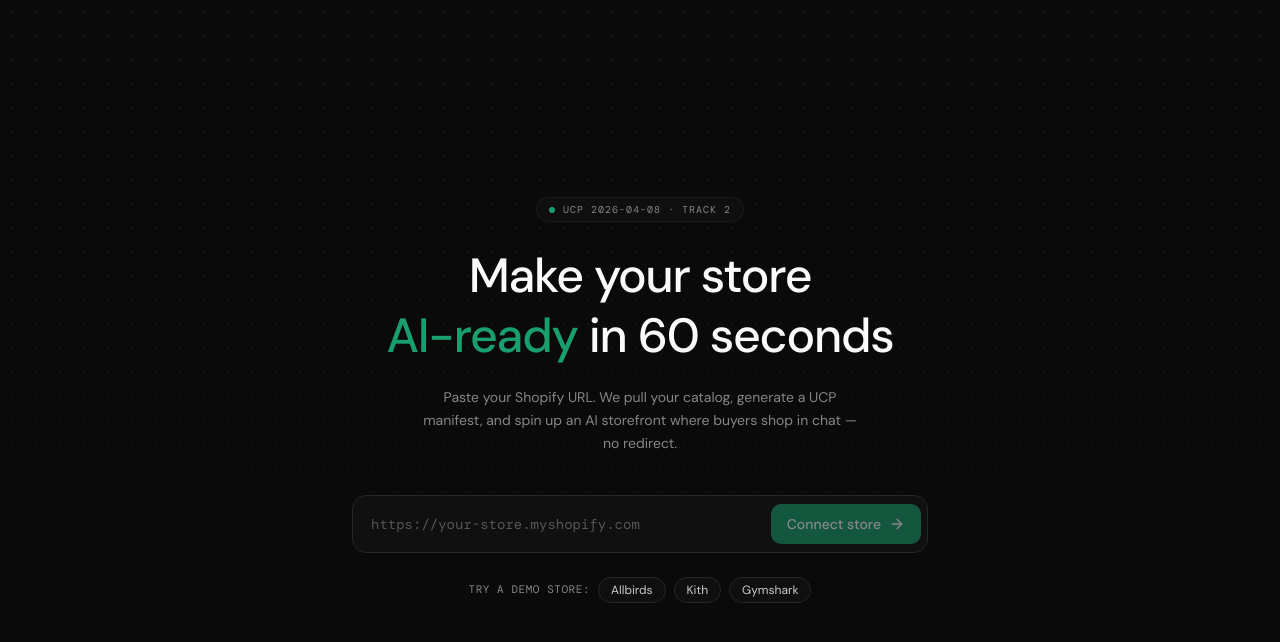
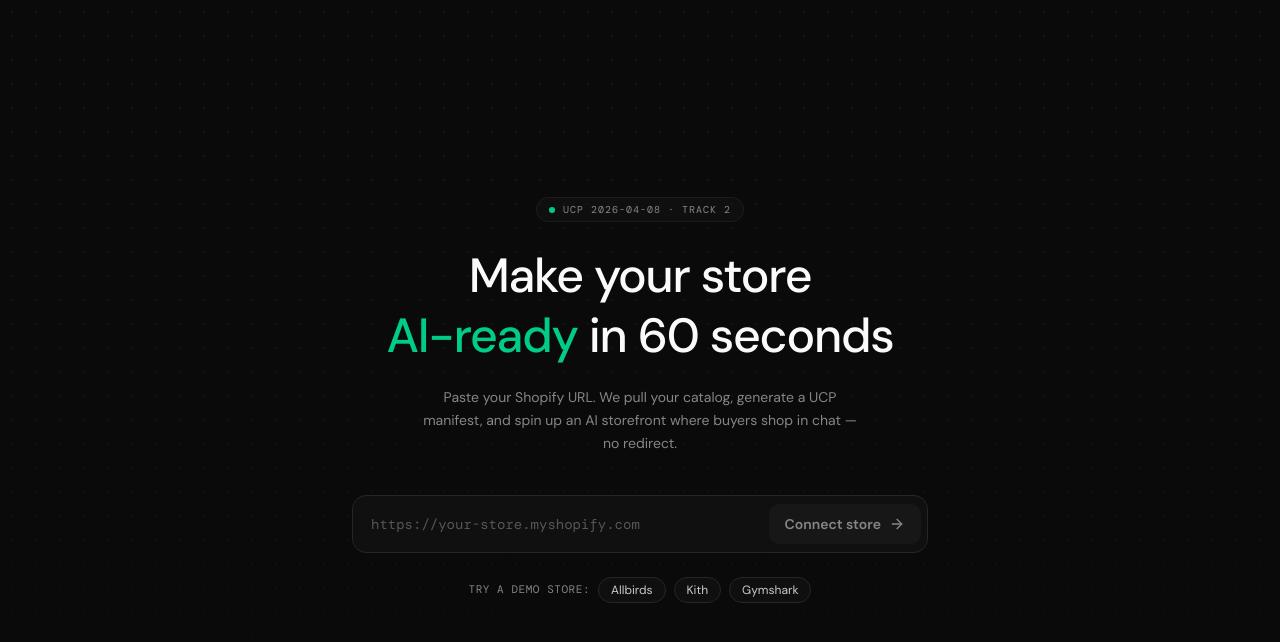
Before and after one commit to SK-AIPM404/ucp-agentic-commerce, a Next.js app: page / in a window 1280 px wide. Shown: the top 642 px of the page. Built offline with nearby package versions, Linux system fonts and the light colour scheme; a web font is replaced by a local one.

Commit message:
fix: enhance Connect store button visual clarity\n\nImprove active state contrast and add glow effect for better UX.

```diff
--- a/app/globals.css
+++ b/app/globals.css
@@ -14,9 +14,9 @@
   --popover: oklch(0.205 0 0);
   --popover-foreground: oklch(0.985 0 0);
 
-  /* Primary = teal action color #1D9E75 */
-  --primary: oklch(0.62 0.13 162);
-  --primary-foreground: oklch(0.99 0 0);
+  /* Primary = vivid teal action color */
+  --primary: oklch(0.74 0.17 162);
+  --primary-foreground: oklch(0.16 0.02 162);
 
   --secondary: oklch(0.205 0 0);
   --secondary-foreground: oklch(0.92 0 0);
@@ -32,7 +32,7 @@
 
   --border: oklch(0.27 0 0);
   --input: oklch(0.22 0 0);
-  --ring: oklch(0.62 0.13 162);
+  --ring: oklch(0.74 0.17 162);
 
   --chart-1: oklch(0.62 0.13 162);
   --chart-2: oklch(0.7 0.05 80);
@@ -145,7 +145,7 @@
   display: inline-block;
   width: 6px;
   height: 14px;
-  background: oklch(0.62 0.13 162);
+  background: oklch(0.74 0.17 162);
   margin-left: 2px;
   vertical-align: middle;
   animation: caret-blink 1s steps(2) infinite;
--- a/components/onboarding.tsx
+++ b/components/onboarding.tsx
@@ -116,9 +116,10 @@ export function Onboarding({ onConnected }: Props) {
               type="submit"
               disabled={status === "loading" || !url.trim()}
               className={cn(
-                "inline-flex items-center gap-2 rounded-lg px-4 py-2.5 text-sm font-medium transition-colors",
-                "bg-primary text-primary-foreground hover:bg-primary/90",
-                "disabled:cursor-not-allowed disabled:opacity-50",
+                "inline-flex items-center gap-2 rounded-lg px-4 py-2.5 text-sm font-semibold transition-all",
+                "bg-primary text-primary-foreground shadow-[0_0_0_1px_oklch(0.74_0.17_162/0.4),0_8px_24px_-8px_oklch(0.74_0.17_162/0.6)]",
+                "hover:bg-primary/90 hover:shadow-[0_0_0_1px_oklch(0.74_0.17_162/0.6),0_10px_28px_-6px_oklch(0.74_0.17_162/0.7)]",
+                "disabled:cursor-not-allowed disabled:bg-secondary disabled:text-muted-foreground disabled:shadow-none",
               )}
             >
               {status === "loading" ? (
```
Also changed, not shown: 1 other file (tests, documents, lock files or other folders).
